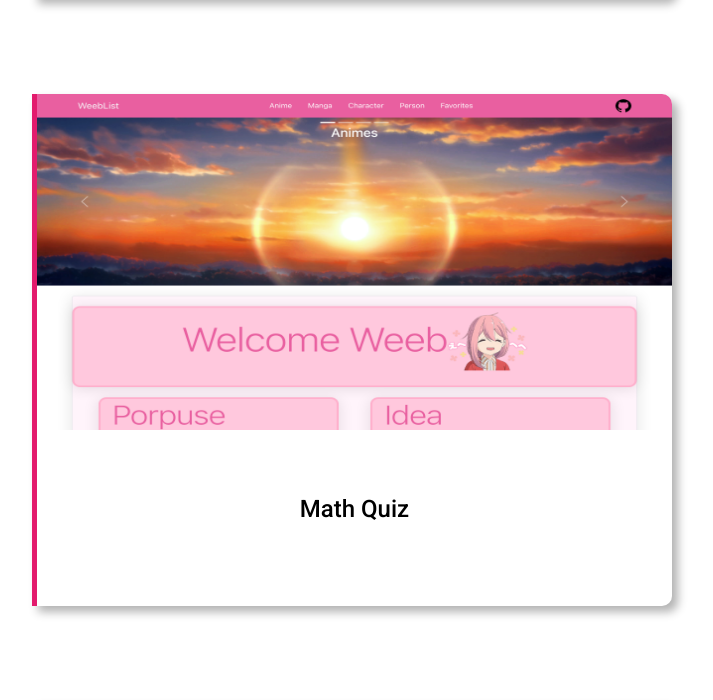
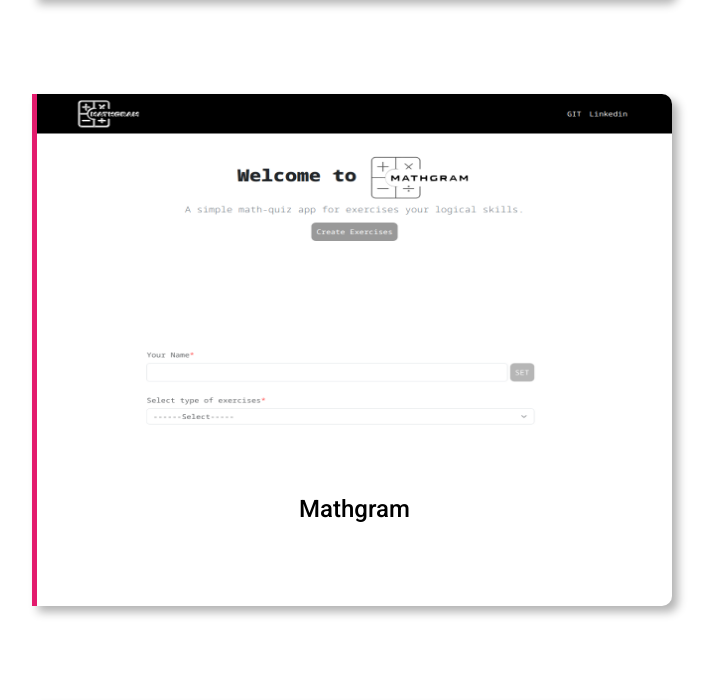
Before and after one commit to hnunezo/portafolio-, a React (Create React App) app: page / in a window 1280 px wide. Shown: the part 3271-3971 px from the top of the page, without its empty margins (288-1001 px from the left). Built offline with nearby package versions, Linux system fonts and the light colour scheme.

Commit message:
mathgram-add

```diff
--- a/src/components/Projects/FlipCard.js
+++ b/src/components/Projects/FlipCard.js
@@ -33,11 +33,20 @@ const FlipCard = ({ title, description, img, href, tasks }) => {
             className="flip-card-back cyan-color2"
             onClick={() => setFlipped(false)}
           >
-            <Card.Body>
+            <Card.Body
+              style={{
+                display: "flex",
+                flexDirection: "column",
+                justifyContent: "center",
+                alignItems: "center",
+              }}
+            >
               <p>{description}</p>
               <ul>
                 {tasks.map((el, i) => (
-                  <li key={i}>{el}</li>
+                  <li key={i} className={"text-start"}>
+                    {el}
+                  </li>
                 ))}
               </ul>
             </Card.Body>
--- a/src/components/Projects/Projects.js
+++ b/src/components/Projects/Projects.js
@@ -29,17 +29,15 @@ const Projects = ({ projectsRef }) => {
             ]}
           />
           <FlipCard
-            title={"Math Quiz"}
-            description={"ASDASD"}
-            img={"weeblist"}
-            href="https://weeb-list.vercel.app/"
+            title={"Mathgram"}
+            description={
+              "A simple math-quiz app for exercises your logical skills."
+            }
+            img={"mathgram"}
+            href="https://mathgram.vercel.app/"
             tasks={[
-              "Anime series searching",
-              "Manga series searching",
-              "Japanese characters searching",
-              "Japanese voice actors searching",
-              "Favorites list",
-              "Draggable favorites order",
+              "Solve math exercises for practice.",
+              "Evaluate yourself with percentages to pass each exam.",
             ]}
           />
           <FlipCard
```
Also changed, not shown: src/assets/img/mathgram.png (added).
